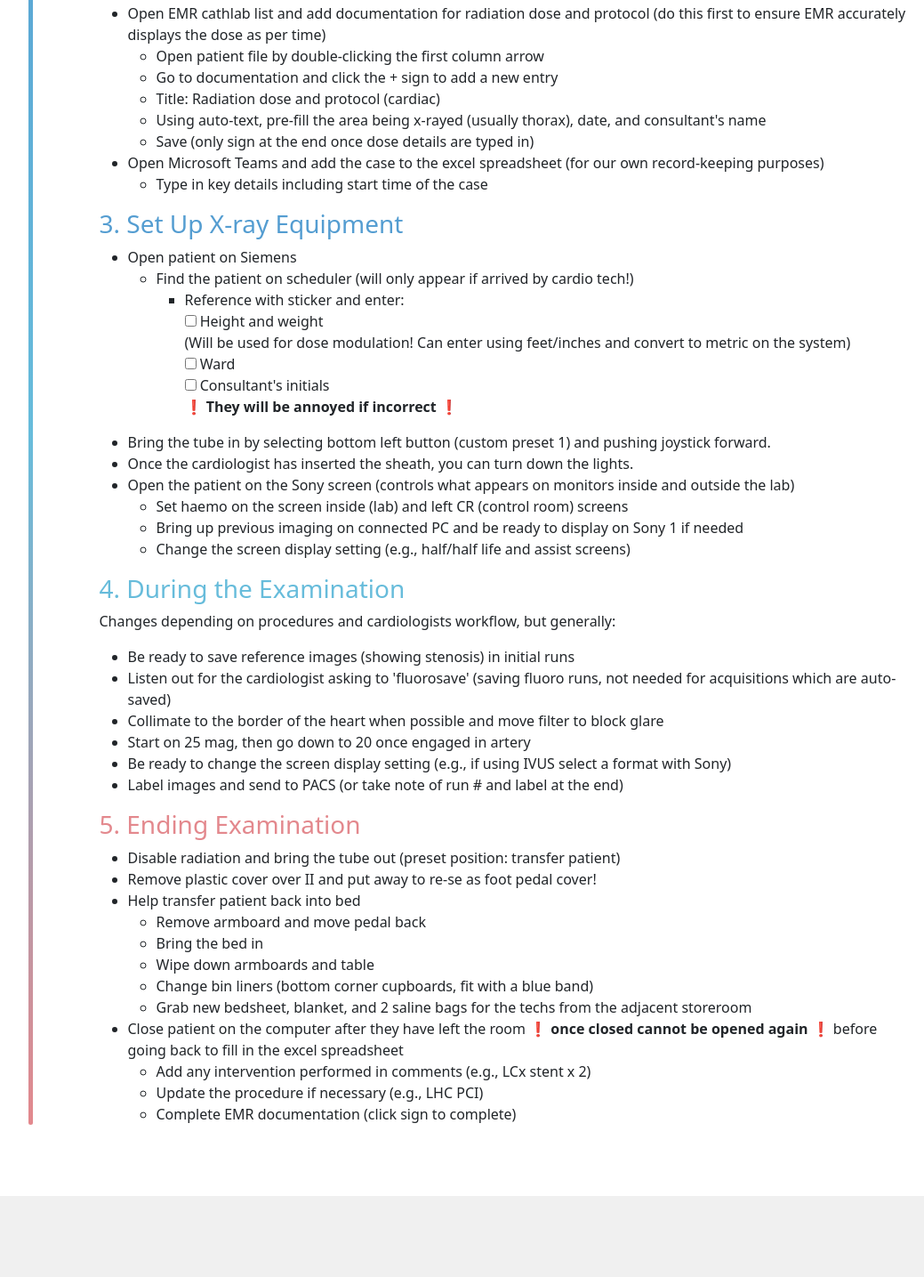
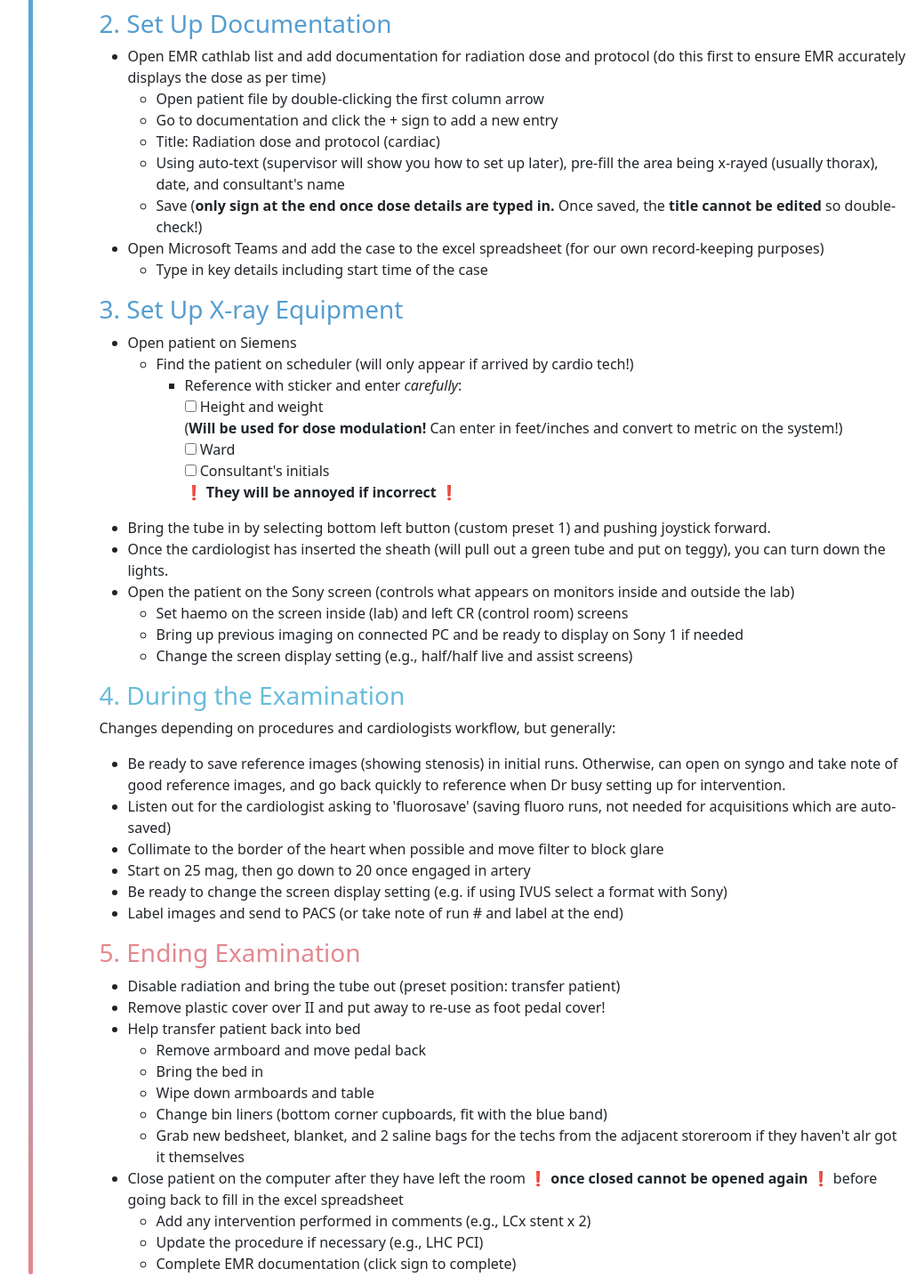
Before and after one commit to rchin8877/cathclub, a plain HTML site: page index.html in a window 1280 px wide. Shown: the part 1697-3132 px from the top of the page at 89% size, without its empty margins (97-1136 px from the left). Drawn offline with nearby package versions, Linux system fonts and the light colour scheme; a web font is replaced by a local one.

Commit message:
Fixed typos and updated homepage

```diff
--- a/index.html
+++ b/index.html
@@ -119,9 +119,10 @@
             <li>♡ Intro to equipment and the labs</li>
             <li>♡ Familiarising yourself with the workflow (observe how procedures begin, key tasks and teamwork with other staff) </li>
             <li>♡ LHC Examinations (bread and butter of cathlab)</li>
-            <li>♡ Meeting the cardio techs, nurses and cardio regs, fellows and consultants</li>
+            <li>♡ Meeting the cardio techs, nurses and cardio regs, fellows and consultants (dw they're all very friendly! :)</li>
             <li>♡ Consolidating pre-training readings (anatomy of coronary arteries, procedure steps, using equipment)</li>
             <li>♡ Don't forget to bring a small book to take notes! (Bring a pen at your own risk...)</li>
+            <li>♡ Get pumped for all the new knowledge and world of cathlab, you got this!</li>
         </ul>
         </div>
       </div>
@@ -160,8 +161,8 @@
                         <li>Open patient file by double-clicking the first column arrow</li>
                         <li>Go to documentation and click the + sign to add a new entry</li>
                         <li>Title: Radiation dose and protocol (cardiac)</li>
-                        <li>Using auto-text, pre-fill the area being x-rayed (usually thorax), date, and consultant's name</li>
-                        <li>Save (only sign at the end once dose details are typed in)</li>
+                        <li>Using auto-text (supervisor will show you how to set up later), pre-fill the area being x-rayed (usually thorax), date, and consultant's name</li>
+                        <li>Save (<b>only sign at the end once dose details are typed in.</b> Once saved, the <b>title cannot be edited</b> so double-check!)</li>
                     </ul>
                     <li>Open Microsoft Teams and add the case to the excel spreadsheet (for our own record-keeping purposes)</li>
                     <ul>
@@ -175,11 +176,11 @@
                     <ul>
                         <li>Find the patient on scheduler (will only appear if arrived by cardio tech!)</li>
                         <ul class="checklist">
-                            <li>Reference with sticker and enter:</li>
+                            <li>Reference with sticker and enter <i>carefully</i>:</li>
                             <ul>
                                 <li>
                                     <input type="checkbox" id="height-weight" name="height-weight">
-                                    <label for="height-weight">Height and weight</label><br>(Will be used for dose modulation! Can enter using feet/inches and convert to metric on the system)
+                                    <label for="height-weight">Height and weight</label><br>(<b>Will be used for dose modulation!</b> Can enter in feet/inches and convert to metric on the system!)
                                 </li>
                                 <li>
                                     <input type="checkbox" id="ward" name="ward">
@@ -193,37 +194,37 @@
                         </ul>
                     </ul>
                     <li>Bring the tube in by selecting bottom left button (custom preset 1) and pushing joystick forward. </li>
-                    <li>Once the cardiologist has inserted the sheath, you can turn down the lights. </li>
+                    <li>Once the cardiologist has inserted the sheath (will pull out a green tube and put on teggy), you can turn down the lights. </li>
                     <li>Open the patient on the Sony screen (controls what appears on monitors inside and outside the lab)</li>
                     <ul>
                         <li>Set haemo on the screen inside (lab) and left CR (control room) screens</li>
                         <li>Bring up previous imaging on connected PC and be ready to display on Sony 1 if needed</li>
-                        <li>Change the screen display setting (e.g., half/half life and assist screens)</li>
+                        <li>Change the screen display setting (e.g., half/half live and assist screens)</li>
                     </ul>
                 </ul>
 
                 <h3 style="color:#67bcdb">4. During the Examination</h3>
                 <p>Changes depending on procedures and cardiologists workflow, but generally:</p>
                 <ul>
-                    <li>Be ready to save reference images (showing stenosis) in initial runs</li>
+                    <li>Be ready to save reference images (showing stenosis) in initial runs. Otherwise, can open on syngo and take note of good reference images, and go back quickly to reference when Dr busy setting up for intervention.</li>
                     <li>Listen out for the cardiologist asking to 'fluorosave' (saving fluoro runs, not needed for acquisitions which are auto-saved)</li>
                     <li>Collimate to the border of the heart when possible and move filter to block glare</li>
                     <li>Start on 25 mag, then go down to 20 once engaged in artery</li>
-                    <li>Be ready to change the screen display setting (e.g., if using IVUS select a format with Sony)</li>
+                    <li>Be ready to change the screen display setting (e.g. if using IVUS select a format with Sony)</li>
                     <li>Label images and send to PACS (or take note of run # and label at the end)</li>
                 </ul>
 
                 <h3 style="color:#e3888d" >5. Ending Examination</h3>
                 <ul>
                     <li>Disable radiation and bring the tube out (preset position: transfer patient)</li>
-                    <li>Remove plastic cover over II and put away to re-se as foot pedal cover! </li>
+                    <li>Remove plastic cover over II and put away to re-use as foot pedal cover! </li>
                     <li>Help transfer patient back into bed</li>
                     <ul>
                         <li>Remove armboard and move pedal back</li>
                         <li>Bring the bed in</li>
                         <li>Wipe down armboards and table</li>
-                        <li>Change bin liners (bottom corner cupboards, fit with a blue band)</li>
-                        <li>Grab new bedsheet, blanket, and 2 saline bags for the techs from the adjacent storeroom</li>
+                        <li>Change bin liners (bottom corner cupboards, fit with the blue band)</li>
+                        <li>Grab new bedsheet, blanket, and 2 saline bags for the techs from the adjacent storeroom if they haven't alr got it themselves</li>
                     </ul>
                     <li>Close patient on the computer after they have left the room <span><b>❗ once closed cannot be opened again ❗</b></span> before going back to fill in the excel spreadsheet</li>
                     <ul>
@@ -262,7 +263,7 @@
         <footer>
             <div class="footer-content">
                 <!-- Logo -->
-                <img src="Images/cathclub.png" alt="CathClub Logo" class="footer-logo">
+                <img src="Images/logo2.png" alt="CathClub Logo" class="footer-logo">
 
                 <!-- Text Message -->
                 <p class="footer-text">Made for my fellow grads with ♥ let me know if you have any suggestions!</p>
```
Also changed, not shown: anatomy.html (+1 -1 lines), dictionary.html (+1 -1 lines), procedures.html (+2 -2 lines), Images/logo2.png (added).
